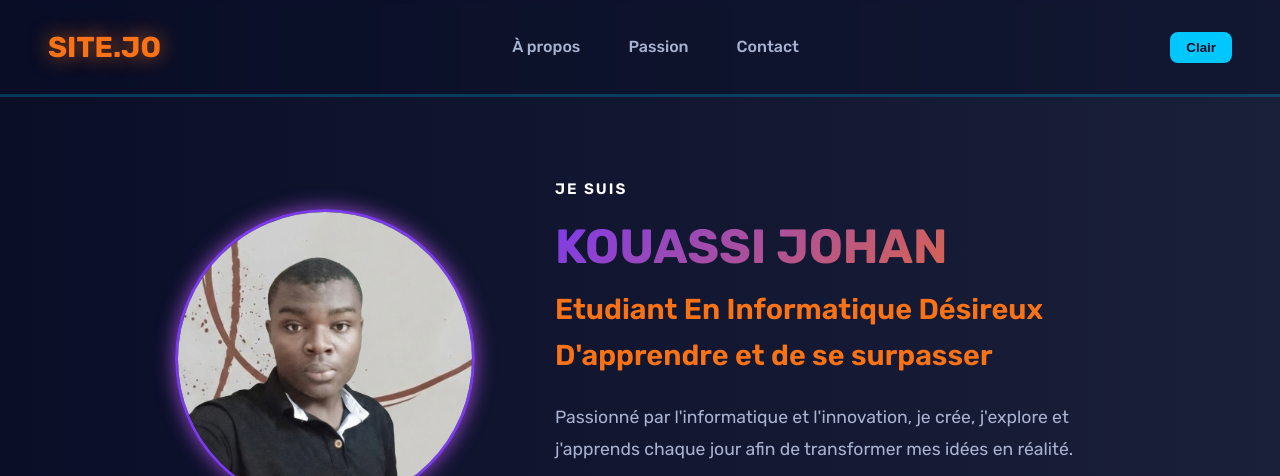
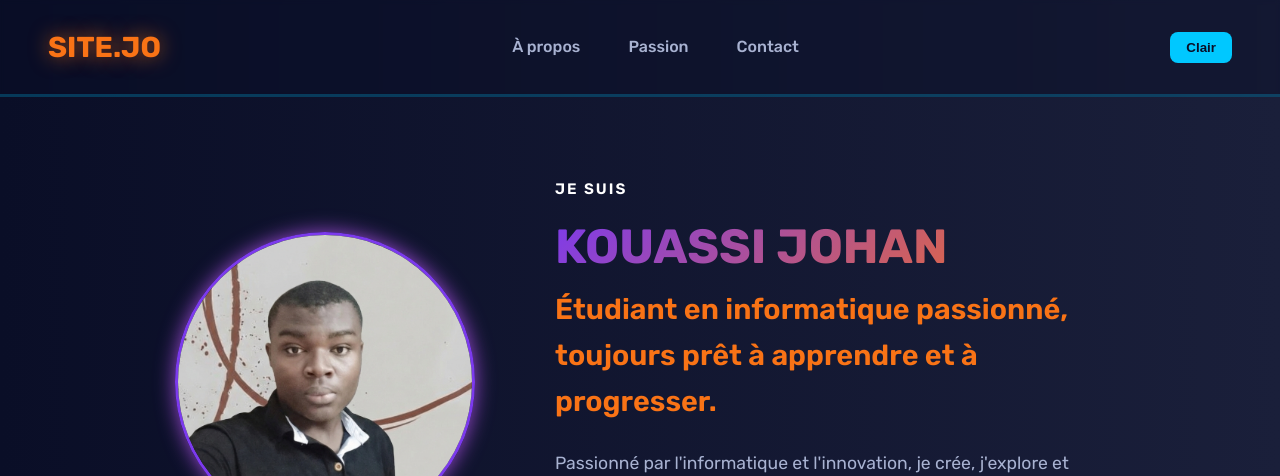
Before and after one commit to johan12sc/siteJohan, a plain HTML site: page index.html in a window 1280 px wide. Shown: the top 476 px of the page. Drawn offline with Linux system fonts and the light colour scheme.

Commit message:
mis a jour

```diff
--- a/index.html
+++ b/index.html
@@ -36,7 +36,7 @@
       <div class="ecritures">
         <p class="I">JE SUIS</p>
         <h1 class="name">KOUASSI JOHAN</h1>
-        <div class="second-text" id="anime-text">Etudiant En Informatique Désireux D'apprendre et de se surpasser</div>
+        <div class="second-text" id="anime-text">Étudiant en informatique passionné, toujours prêt à apprendre et à progresser.</div>
 
         <p class="intro-text">
           Passionné par l'informatique et l'innovation, je crée, j'explore et j'apprends
```
